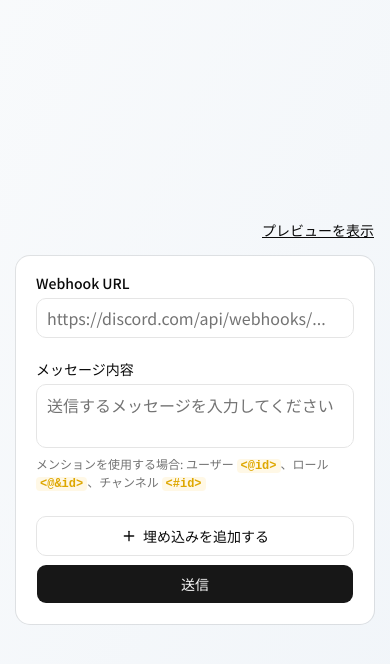
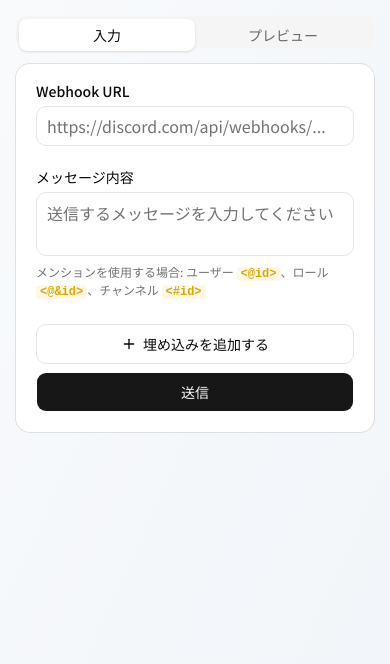
Before and after one commit to tacopic-007/webhook-sender, a Next.js app: page /webhook-sender/ in a window 390 px wide. Shown: the top 664 px of the page. Built offline with nearby package versions, Linux system fonts and the light colour scheme.

Commit message:
feat: レスポンシブ対応

```diff
--- a/app/page.tsx
+++ b/app/page.tsx
@@ -5,6 +5,7 @@
 import { Textarea } from "@/components/ui/textarea";
 import { Button } from "@/components/ui/button";
 import { Label } from "@/components/ui/label";
+import { Tabs, TabsContent, TabsList, TabsTrigger } from "@/components/ui/tabs";
 import { Plus } from "lucide-react";
 import { useWebhookForm } from "./hooks/useWebhookForm";
 import { EmbedForm } from "./components/EmbedForm";
@@ -27,22 +28,7 @@
     setShowPreview,
   } = useWebhookForm();
 
-  return (
-    <div className="min-h-screen flex items-center justify-center p-4 bg-gradient-to-br from-slate-50 to-slate-100 dark:from-slate-950 dark:to-slate-900">
-      <div className={`w-full ${showPreview ? "max-w-7xl" : "max-w-2xl"}`}>
-        <div className="mb-4 flex justify-end">
-          <button
-            type="button"
-            onClick={() => setShowPreview(!showPreview)}
-            className="text-sm text-foreground underline hover:no-underline"
-          >
-            {showPreview ? "プレビューを非表示" : "プレビューを表示"}
-          </button>
-        </div>
-
-        <div
-          className={`grid gap-4 ${showPreview ? "grid-cols-2" : "grid-cols-1"}`}
-        >
+  const FormContent = (
     <Card className="w-full p-0">
       <CardContent className="p-5">
         <form onSubmit={handleSubmit} className="space-y-6">
@@ -117,18 +103,57 @@
             </div>
           )}
 
-                <Button
-                  type="submit"
-                  disabled={isLoading}
-                  className="w-full h-10"
-                >
+          <Button type="submit" disabled={isLoading} className="w-full h-10">
             {isLoading ? "送信中..." : "送信"}
           </Button>
         </form>
       </CardContent>
     </Card>
+  );
 
-          {showPreview && <MessagePreview content={content} embeds={embeds} />}
+  return (
+    <div className="min-h-screen flex lg:items-center justify-center p-4 lg:py-4 bg-gradient-to-br from-slate-50 to-slate-100 dark:from-slate-950 dark:to-slate-900">
+      <div className="w-full max-w-7xl">
+        {/* デスクトップ: 横並び */}
+        <div className="hidden lg:block">
+          <div className="mb-4 flex justify-end">
+            <button
+              type="button"
+              onClick={() => setShowPreview(!showPreview)}
+              className="text-sm text-foreground underline hover:no-underline"
+            >
+              {showPreview ? "プレビューを非表示" : "プレビューを表示"}
+            </button>
+          </div>
+
+          <div
+            className={`grid gap-4 ${showPreview ? "grid-cols-2" : "grid-cols-1 max-w-2xl mx-auto"}`}
+          >
+            {FormContent}
+            {showPreview && (
+              <MessagePreview content={content} embeds={embeds} />
+            )}
+          </div>
+        </div>
+
+        {/* モバイル/タブレット: タブ切り替え */}
+        <div className="lg:hidden flex flex-col h-full">
+          <Tabs defaultValue="form" className="w-full flex flex-col">
+            <TabsList className="grid w-full grid-cols-2 mb-2 sticky top-0 z-10">
+              <TabsTrigger className="h-8" value="form">
+                入力
+              </TabsTrigger>
+              <TabsTrigger className="h-8" value="preview">
+                プレビュー
+              </TabsTrigger>
+            </TabsList>
+            <TabsContent value="form" className="mt-0">
+              {FormContent}
+            </TabsContent>
+            <TabsContent value="preview" className="mt-0">
+              <MessagePreview content={content} embeds={embeds} />
+            </TabsContent>
+          </Tabs>
         </div>
       </div>
     </div>
--- /dev/null
+++ b/components/ui/tabs.tsx
@@ -0,0 +1,82 @@
+"use client";
+
+import { Tabs as TabsPrimitive } from "@base-ui/react/tabs";
+import { cva, type VariantProps } from "class-variance-authority";
+
+import { cn } from "@/lib/utils";
+
+function Tabs({
+  className,
+  orientation = "horizontal",
+  ...props
+}: TabsPrimitive.Root.Props) {
+  return (
+    <TabsPrimitive.Root
+      data-slot="tabs"
+      data-orientation={orientation}
+      className={cn(
+        "group/tabs flex gap-2 data-horizontal:flex-col",
+        className,
+      )}
+      {...props}
+    />
+  );
+}
+
+const tabsListVariants = cva(
+  "group/tabs-list inline-flex w-fit items-center justify-center rounded-lg p-[3px] text-muted-foreground group-data-horizontal/tabs:h-8 group-data-vertical/tabs:h-fit group-data-vertical/tabs:flex-col data-[variant=line]:rounded-none",
+  {
+    variants: {
+      variant: {
+        default: "bg-muted",
+        line: "gap-1 bg-transparent",
+      },
+    },
+    defaultVariants: {
+      variant: "default",
+    },
+  },
+);
+
+function TabsList({
+  className,
+  variant = "default",
+  ...props
+}: TabsPrimitive.List.Props & VariantProps<typeof tabsListVariants>) {
+  return (
+    <TabsPrimitive.List
+      data-slot="tabs-list"
+      data-variant={variant}
+      className={cn(tabsListVariants({ variant }), className)}
+      {...props}
+    />
+  );
+}
+
+function TabsTrigger({ className, ...props }: TabsPrimitive.Tab.Props) {
+  return (
+    <TabsPrimitive.Tab
+      data-slot="tabs-trigger"
+      className={cn(
+        "relative inline-flex h-[calc(100%-1px)] flex-1 items-center justify-center gap-1.5 rounded-md border border-transparent px-1.5 py-0.5 text-sm font-medium whitespace-nowrap text-foreground/60 transition-all group-data-vertical/tabs:w-full group-data-vertical/tabs:justify-start hover:text-foreground focus-visible:border-ring focus-visible:ring-[3px] focus-visible:ring-ring/50 focus-visible:outline-1 focus-visible:outline-ring disabled:pointer-events-none disabled:opacity-50 aria-disabled:pointer-events-none aria-disabled:opacity-50 dark:text-muted-foreground dark:hover:text-foreground group-data-[variant=default]/tabs-list:data-active:shadow-sm group-data-[variant=line]/tabs-list:data-active:shadow-none [&_svg]:pointer-events-none [&_svg]:shrink-0 [&_svg:not([class*='size-'])]:size-4",
+        "group-data-[variant=line]/tabs-list:bg-transparent group-data-[variant=line]/tabs-list:data-active:bg-transparent dark:group-data-[variant=line]/tabs-list:data-active:border-transparent dark:group-data-[variant=line]/tabs-list:data-active:bg-transparent",
+        "data-active:bg-background data-active:text-foreground dark:data-active:border-input dark:data-active:bg-input/30 dark:data-active:text-foreground",
+        "after:absolute after:bg-foreground after:opacity-0 after:transition-opacity group-data-horizontal/tabs:after:inset-x-0 group-data-horizontal/tabs:after:bottom-[-5px] group-data-horizontal/tabs:after:h-0.5 group-data-vertical/tabs:after:inset-y-0 group-data-vertical/tabs:after:-right-1 group-data-vertical/tabs:after:w-0.5 group-data-[variant=line]/tabs-list:data-active:after:opacity-100",
+        className,
+      )}
+      {...props}
+    />
+  );
+}
+
+function TabsContent({ className, ...props }: TabsPrimitive.Panel.Props) {
+  return (
+    <TabsPrimitive.Panel
+      data-slot="tabs-content"
+      className={cn("flex-1 text-sm outline-none", className)}
+      {...props}
+    />
+  );
+}
+
+export { Tabs, TabsList, TabsTrigger, TabsContent, tabsListVariants };
```
Also changed, not shown: app/utils/parseMarkdown.tsx (+5 -5 lines). Lines whose indentation alone changed are shown as unchanged.
